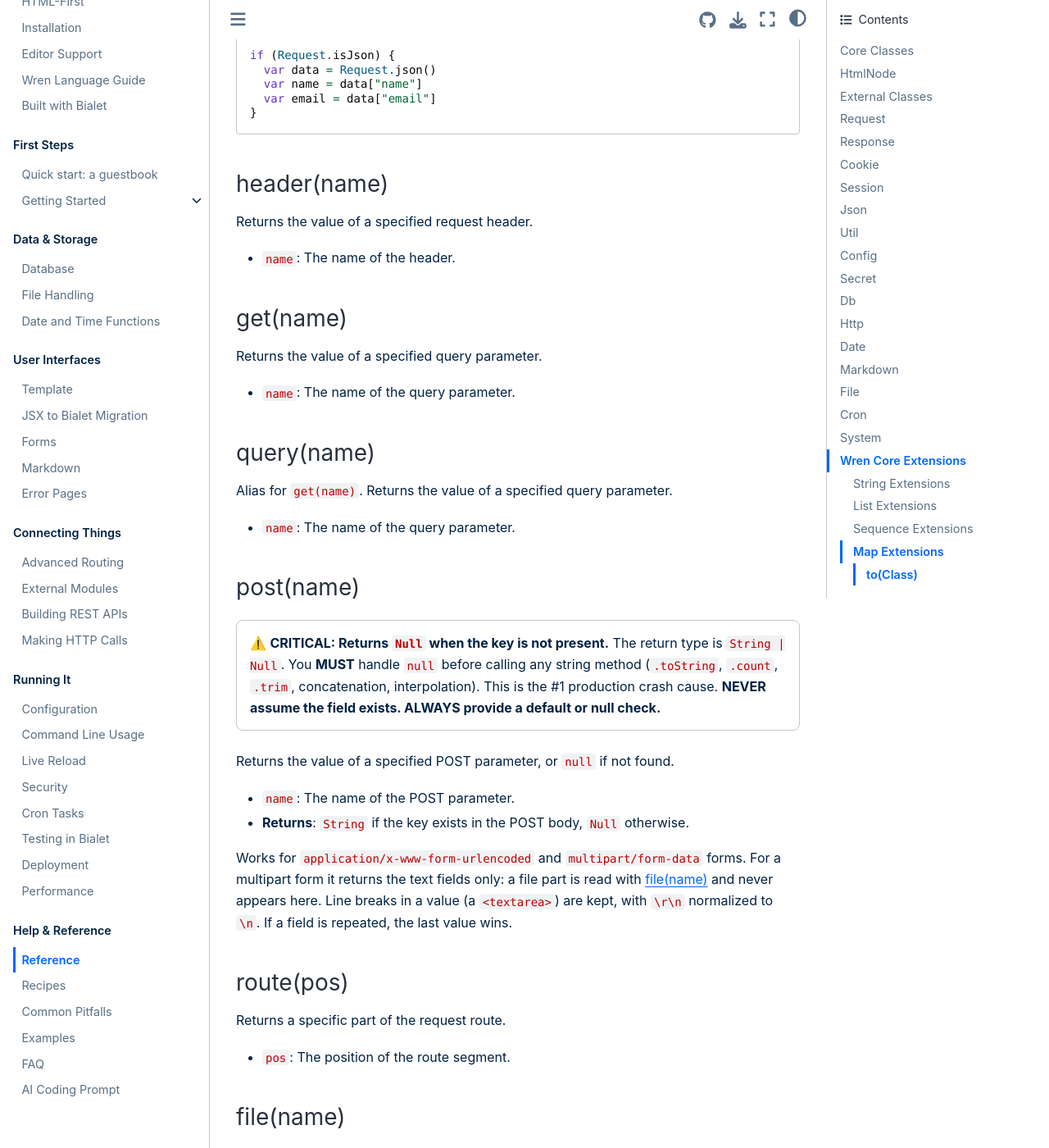
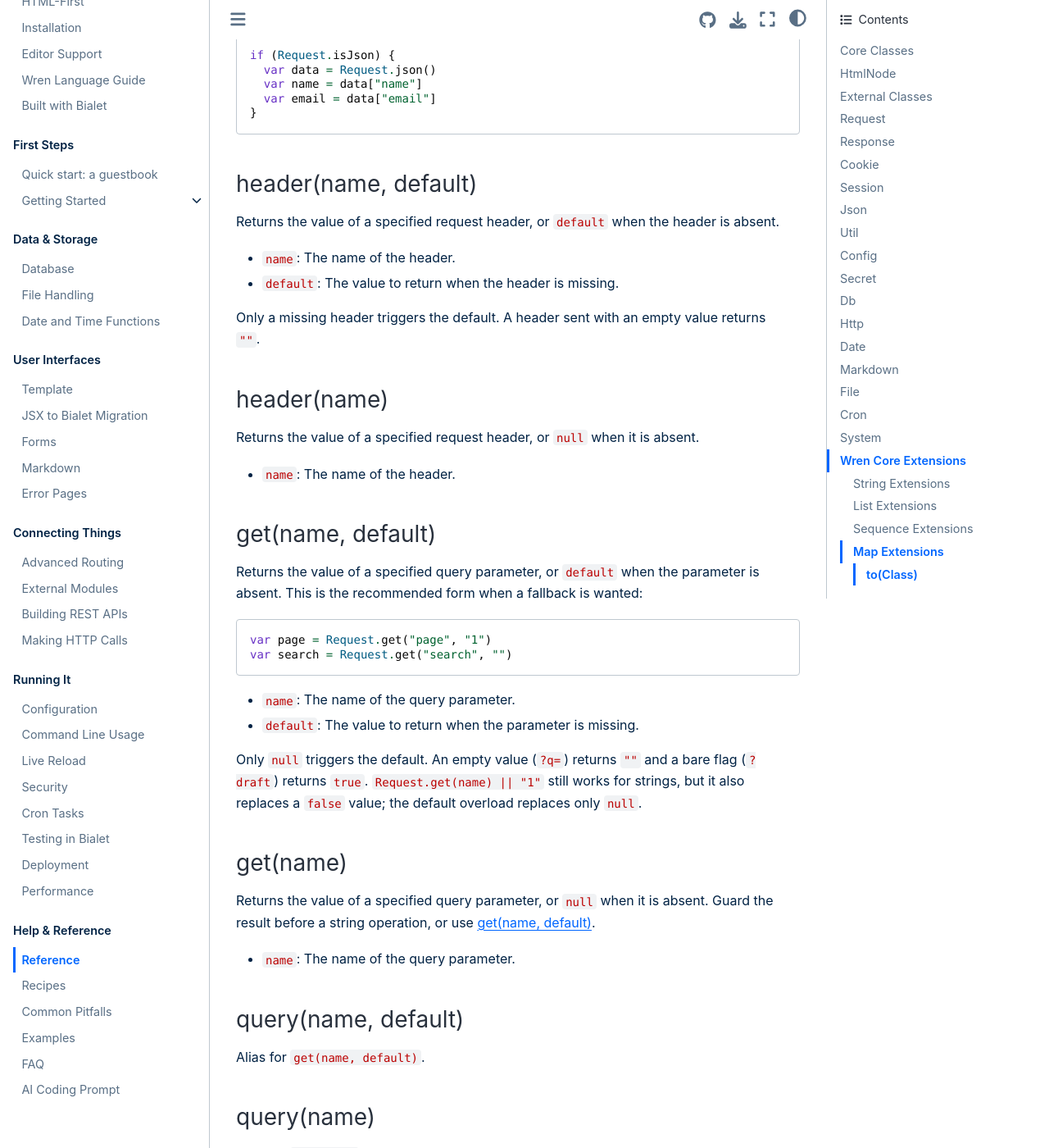
Before and after one commit to bialet/bialet, a Sphinx documentation site: the page built from docs/reference.md, in a window 1280 px wide and 1400 px high, scrolled down 3165 px. Shown: the whole window at 82% size. Built offline with Sphinx 7.4.7 and the Sphinx Book theme 1.1.4, drawn with Linux system fonts in a browser that asks for light colours; the version number could not be read and is left out; some of the changed text lies outside the part shown.

Commit message:
feat(request): add default values to parameter getters

````diff
--- a/docs/reference.md
+++ b/docs/reference.md
@@ -112,23 +112,73 @@ if (Request.isJson) {
 }
 ```
 
+### header(name, default)
+
+Returns the value of a specified request header, or `default` when the header is
+absent.
+
+- `name`: The name of the header.
+- `default`: The value to return when the header is missing.
+
+Only a missing header triggers the default. A header sent with an empty value
+returns `""`.
+
 ### header(name)
 
-Returns the value of a specified request header.
+Returns the value of a specified request header, or `null` when it is absent.
 
 - `name`: The name of the header.
 
+### get(name, default)
+
+Returns the value of a specified query parameter, or `default` when the
+parameter is absent. This is the recommended form when a fallback is wanted:
+
+```wren
+var page = Request.get("page", "1")
+var search = Request.get("search", "")
+```
+
+- `name`: The name of the query parameter.
+- `default`: The value to return when the parameter is missing.
+
+Only `null` triggers the default. An empty value (`?q=`) returns `""` and a bare
+flag (`?draft`) returns `true`. `Request.get(name) || "1"` still works for
+strings, but it also replaces a `false` value; the default overload replaces
+only `null`.
+
 ### get(name)
 
-Returns the value of a specified query parameter.
+Returns the value of a specified query parameter, or `null` when it is absent.
+Guard the result before a string operation, or use
+[get(name, default)](#getname-default).
 
 - `name`: The name of the query parameter.
 
+### query(name, default)
+
+Alias for `get(name, default)`.
+
 ### query(name)
 
-Alias for `get(name)`. Returns the value of a specified query parameter.
+Alias for `get(name)`.
 
-- `name`: The name of the query parameter.
+### post(name, default)
+
+Returns the value of a specified POST parameter, or `default` when the key is
+absent. Use this instead of `Request.post(name) || ""` whenever a fallback is
+wanted:
+
+```wren
+var name = Request.post("name", "")
+```
+
+- `name`: The name of the POST parameter.
+- `default`: The value to return when the key is missing.
+
+Only `null` triggers the default. A field submitted empty (`name=`) returns
+`""`, so the fallback cannot hide a blank form submission. This is how
+`isBlank` and a required-field check can tell "not sent" from "sent empty".
 
 ### post(name)
 
@@ -136,7 +186,8 @@ Alias for `get(name)`. Returns the value of a specified query parameter.
 > The return type is `String | Null`. You **MUST** handle `null`
 > before calling any string method (`.toString`, `.count`, `.trim`,
 > concatenation, interpolation). This is the #1 production crash cause.
-> **NEVER assume the field exists. ALWAYS provide a default or null check.**
+> **Prefer `Request.post("name", "")` when a default is wanted; otherwise
+> check `if (value != null)` before touching the value.**
 
 Returns the value of a specified POST parameter, or `null` if not found.
 
@@ -149,9 +200,22 @@ For a multipart form it returns the text fields only: a file part is read with
 `<textarea>`) are kept, with `\r\n` normalized to `\n`. If a field is repeated,
 the last value wins.
 
+### route(pos, default)
+
+Returns a specific part of the request route, or `default` when the segment is
+missing or empty.
+
+- `pos`: The position of the route segment.
+- `default`: The value to return when there is no segment at `pos`.
+
+```wren
+var id = Request.route(0, "index")
+```
+
 ### route(pos)
 
-Returns a specific part of the request route.
+Returns a specific part of the request route, or `null` when the segment is
+missing or empty.
 
 - `pos`: The position of the route segment.
 
````
Also changed, not shown: CHANGELOG.md (+8 -0 lines), docs/prompt-guide.md (+31 -21 lines), src/bialet.wren.inc (+20 -0 lines), 4 other files.
